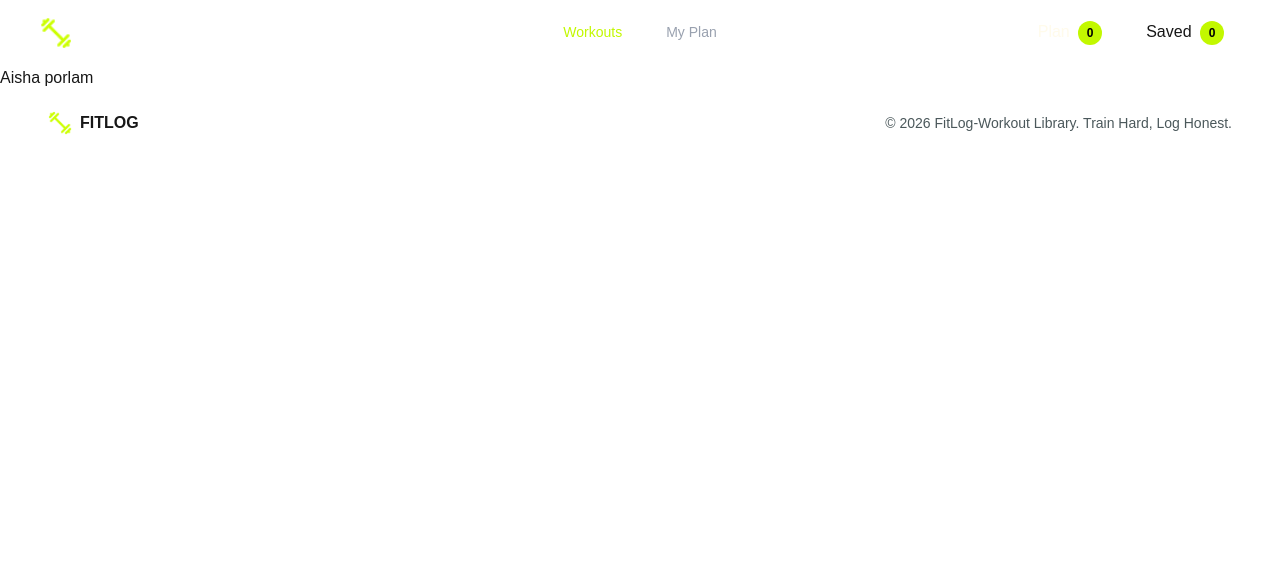
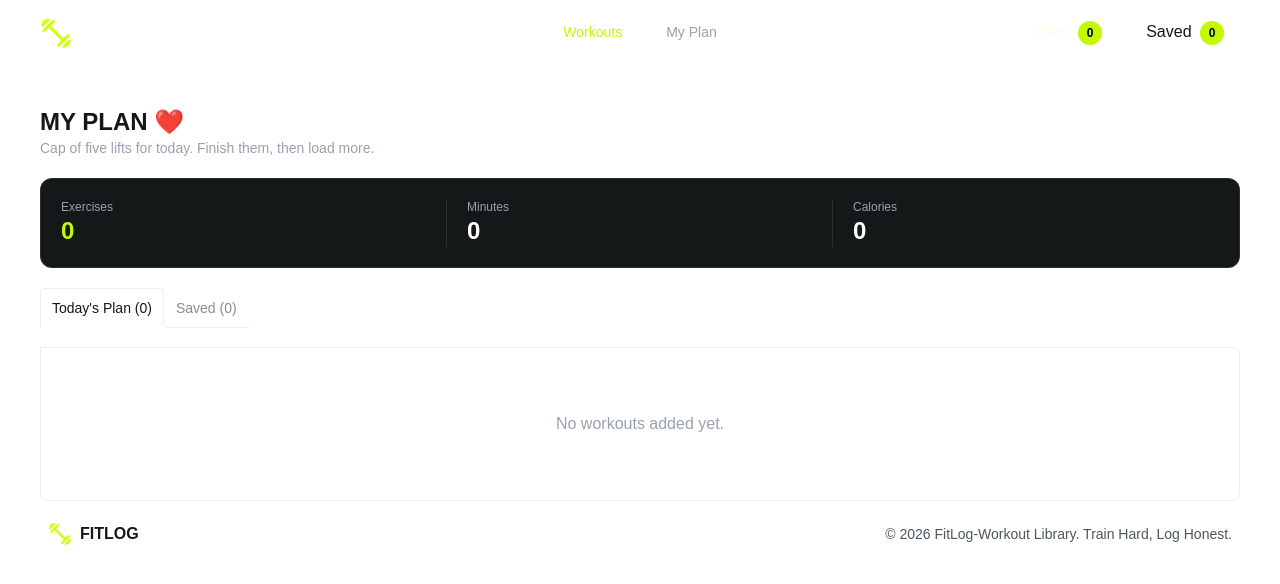
Before and after one commit to Antor11809/Assignment-6, a Next.js app: page /my-plan in a window 1280 px wide. Shown: the top 584 px of the page. Built offline with nearby package versions, Linux system fonts and the light colour scheme.

Commit message:
selected-workout-shown

```diff
--- a/package.json
+++ b/package.json
@@ -13,7 +13,8 @@
     "daisyui": "^5.7.50",
     "next": "16.4.2",
     "react": "19.3.0",
-    "react-dom": "19.3.0"
+    "react-dom": "19.3.0",
+    "react-toastify": "^11.1.0"
   },
   "devDependencies": {
     "@tailwindcss/turbopack": "^4",
--- a/src/app/layout.js
+++ b/src/app/layout.js
@@ -2,6 +2,9 @@ import { Geist, Geist_Mono } from "next/font/google";
 import "./globals.css";
 import Navbar from "@/components/shared/Navbar";
 import Footerpage from "@/components/shared/Footer";
+import WorkoutProvider from "@/context/WorkoutContext";
+import { ToastContainer } from "react-toastify";
+import "react-toastify/dist/ReactToastify.css";
 
 const geistSans = Geist({
   variable: "--font-geist-sans",
@@ -25,9 +28,15 @@ export default function RootLayout({ children }) {
       className={`${geistSans.variable} ${geistMono.variable} h-full antialiased`}
     >
       <body className="min-h-full flex flex-col">
+        <WorkoutProvider>
         <Navbar/>
         {children}
         <Footerpage/>
+        <ToastContainer  position="top-left"   autoClose={2000}
+  hideProgressBar
+  toastClassName="!min-h-0 !w-fit !max-w-[300px] !rounded-lg !text-xs !px-3 !py-2"
+  style={{ width: "auto" }}/>
+       </WorkoutProvider>
         </body>
     </html>
   );
--- a/src/app/my-plan/page.jsx
+++ b/src/app/my-plan/page.jsx
@@ -1,11 +1,158 @@
-import React from 'react';
 
-const page = () => {
-    return (
-        <div>
-            Aisha porlam
+"use client";
+
+import { WorkoutContext } from "@/context/WorkoutContext";
+import React, { useContext } from "react";
+
+const Page = () => {
+  const { todayPlan, savedWorkouts } = useContext(WorkoutContext);
+
+  console.log("todayPlan", todayPlan, savedWorkouts, "savedWorkouts");
+
+  return (
+    <div>
+      {/* Heading */}
+      <div className="mt-10 ml-10">
+        <h1 className="font-bold text-2xl">MY PLAN ❤️</h1>
+        <p className="text-sm text-gray-400">
+          Cap of five lifts for today. Finish them, then load more.
+        </p>
+      </div>
+
+      {/* Stats Section */}
+      <div className="grid grid-cols-3 bg-[#151819] border border-white/10 rounded-xl p-5 mt-5 ml-10 mr-10">
+        <div className="border-r border-white/10">
+          <p className="text-xs text-gray-400">Exercises</p>
+          <h2 className="text-2xl font-bold text-[#C2F800]">
+            {todayPlan.length}
+          </h2>
         </div>
-    );
+
+        <div className="border-r border-white/10 pl-5">
+          <p className="text-xs text-gray-400">Minutes</p>
+          <h2 className="text-2xl font-bold text-white">
+            {todayPlan.reduce(
+              (total, workout) => total + (Number(workout.duration) || 0),
+              0
+            )}
+          </h2>
+        </div>
+
+        <div className="pl-5">
+          <p className="text-xs text-gray-400">Calories</p>
+          <h2 className="text-2xl font-bold text-white">
+            {todayPlan.reduce(
+              (total, workout) =>
+                total + (Number(workout.caloriesBurned) || 0),
+              0
+            )}
+          </h2>
+        </div>
+      </div>
+
+      {/* DaisyUI Tabs */}
+      <div className="tabs tabs-lift mx-4 md:mx-10 mt-5">
+
+        {/* Today's Plan Tab */}
+        <input
+          type="radio"
+          name="my_tabs_3"
+          className="tab mb-5"
+          aria-label={`Today's Plan (${todayPlan.length})`}
+          defaultChecked
+        />
+
+        <div className="tab-content bg-base-100 border-base-300 p-4 md:p-6">
+
+          {todayPlan.length === 0 ? (
+            <p className="text-gray-400 text-center py-10">
+              No workouts added yet.
+            </p>
+          ) : (
+            todayPlan.map((workout, index) => (
+              <div
+                key={workout.id ?? index}
+                className="flex flex-col sm:flex-row sm:items-center gap-4 bg-[#151819] border border-white/10 rounded-xl p-3 md:p-4 mb-3"
+              >
+                {/* Workout Image */}
+                <img
+                  src={workout.image}
+                  alt={workout.name}
+                  className="w-full sm:w-28 h-36 sm:h-20 rounded-lg object-cover"
+                />
+
+                {/* Workout Information */}
+                <div className="flex-1">
+                  <h2 className="text-white text-sm font-bold uppercase">
+                    {workout.name}
+                  </h2>
+
+                  <p className="text-gray-400 text-xs mt-1">
+                    {workout.muscleGroups?.join(", ")}
+                  </p>
+
+                  <div className="flex flex-wrap items-center gap-3 mt-2 text-xs text-gray-300">
+                    <span>⏱ {workout.duration} min</span>
+                    <span>🔥 {workout.caloriesBurned} kcal</span>
+                    <span>⭐ {workout.rating}</span>
+                  </div>
+                </div>
+              </div>
+            ))
+          )}
+        </div>
+
+        {/* Saved Tab */}
+        <input
+          type="radio"
+          name="my_tabs_3"
+          className="tab mb-5"
+          aria-label={`Saved (${savedWorkouts.length})`}
+        />
+
+        <div className="tab-content bg-base-100 border-base-300 p-4 md:p-6">
+
+          {savedWorkouts.length === 0 ? (
+            <p className="text-gray-400 text-center py-10">
+              No saved workouts found.
+            </p>
+          ) : (
+            savedWorkouts.map((workout, index) => (
+              <div
+                key={workout.id ?? index}
+                className="flex flex-col sm:flex-row sm:items-center gap-4 bg-[#151819] border border-white/10 rounded-xl p-3 md:p-4 mb-3"
+              >
+                {/* Workout Image */}
+                <img
+                  src={workout.image}
+                  alt={workout.name}
+                  className="w-full sm:w-28 h-36 sm:h-20 rounded-lg object-cover"
+                />
+
+                {/* Workout Information */}
+                <div className="flex-1">
+                  <h2 className="text-white text-sm font-bold uppercase">
+                    {workout.name}
+                  </h2>
+
+                  <p className="text-gray-400 text-xs mt-1">
+                    {workout.muscleGroups?.join(", ")}
+                  </p>
+
+                  <div className="flex flex-wrap items-center gap-3 mt-2 text-xs text-gray-300">
+                    <span>⏱ {workout.duration} min</span>
+                    <span>🔥 {workout.caloriesBurned} kcal</span>
+                    <span>⭐ {workout.rating}</span>
+                  </div>
+                </div>
+              </div>
+            ))
+          )}
+        </div>
+
+      </div>
+    </div>
+  );
 };
 
-export default page;
+export default Page;
--- a/src/app/workouts/[id]/page.jsx
+++ b/src/app/workouts/[id]/page.jsx
@@ -1,4 +1,6 @@
 
+import AddToPlanButton from "@/components/buttonDetails/AddToPlanButton";
+import SaveForLaterButton from "@/components/buttonDetails/SaveForLaterButton";
 import React from "react";
 
 const WorkoutDetails = async ({ params }) => {
@@ -104,13 +106,8 @@ const WorkoutDetails = async ({ params }) => {
 
           {/* Action Buttons */}
           <div className="flex flex-wrap gap-2 mt-4">
-            <button className="bg-[#C2F800] text-black px-4 py-2 rounded-lg text-xs font-bold hover:bg-[#d5ff4d] transition">
-              ➕ Add to today's plan
-            </button>
-
-            <button className="border border-white/30 text-white px-4 py-2 rounded-lg text-xs font-semibold hover:border-[#C2F800] transition">
-              💾 Save for later
-            </button>
+         <AddToPlanButton workout={workout}/>
+         <SaveForLaterButton workout={workout}/>
           </div>
 
         </div>
--- /dev/null
+++ b/src/components/buttonDetails/AddToPlanButton.jsx
@@ -0,0 +1,24 @@
+"use client"
+import  { WorkoutContext } from '@/context/WorkoutContext';
+import React, { useContext } from 'react';
+import { toast } from 'react-toastify';
+
+const AddToPlanButton = ({workout}) => {
+    const{ todayPlan, setTodayPlan} = useContext(WorkoutContext);
+
+    const handleAdd = () => {
+        console.log("Clicked", workout);
+        toast.success(`you have Succesfully added ${workout.name}`)
+        setTodayPlan([...todayPlan, workout])
+
+    }
+    return (
+            <button className="bg-[#C2F800] text-black px-4 py-2 rounded-lg text-xs font-bold hover:bg-[#d5ff4d] transition"
+            onClick={() => handleAdd()}
+            >
+              ➕ Add to today's plan
+            </button>
+    );
+};
+
+export default AddToPlanButton;
--- /dev/null
+++ b/src/components/buttonDetails/SaveForLaterButton.jsx
@@ -0,0 +1,24 @@
+"use client"
+import  { WorkoutContext } from '@/context/WorkoutContext';
+import React, { useContext } from 'react';
+import { toast } from 'react-toastify';
+
+const SaveForLaterButton = ({workout}) => {
+     const {savedWorkouts, setSavedWorkouts} = useContext(WorkoutContext);
+
+    const handleSaveForLater = () => {
+        console.log("Clicked", workout);
+         toast.success(`you have Succesfully Saved the workout ${workout.name}`)
+        setSavedWorkouts([...savedWorkouts, workout])
+
+    }
+    return (
+            <button className="bg-blue-900 border border-amber-300 text-white px-4 py-2 rounded-lg text-xs font-bold hover:bg-[#05043f] transition"
+            onClick={() => handleSaveForLater()}
+            >
+             Saved For Later
+            </button>
+    );
+};
+
+export default SaveForLaterButton;
--- a/src/components/shared/Navbar.jsx
+++ b/src/components/shared/Navbar.jsx
@@ -46,7 +46,7 @@ const Navbar = () => {
   <Link href="/my-plan" className=" text-amber-50 px-4 py-2 rounded-full">
     Plan <span className="ml-1 w-6 h-6 bg-[#C2F800] text-black rounded-full inline-flex items-center justify-center text-xs font-bold" > 0 </span>
   </Link>
-  <Link href="/my-plan" className=" px-4 py-2 rounded-full">
+  <Link href="/my-plan?tab=saved" className=" px-4 py-2 rounded-full">
     Saved <span className="ml-1 w-6 h-6 bg-[#C2F800] text-black rounded-full inline-flex items-center justify-center text-xs font-bold">0</span>
   </Link>
 </div>
--- /dev/null
+++ b/src/context/WorkoutContext.jsx
@@ -0,0 +1,20 @@
+"use client"
+import { Children, createContext, useState } from "react";
+
+
+
+export const WorkoutContext = createContext({})
+
+ const WorkoutProvider = ({ children }) => {
+
+  const [todayPlan, setTodayPlan] = useState([]);
+  const [savedWorkouts, setSavedWorkouts] = useState([]);
+
+const sharedData = {
+    todayPlan, setTodayPlan, savedWorkouts, setSavedWorkouts
+};
+
+  return <WorkoutContext.Provider value = {sharedData}>{children}</WorkoutContext.Provider>
+}
+
+export default WorkoutProvider;
```
Also changed, not shown: src/components/homepage.jsx/Cards.jsx (+33 -12 lines), 1 other file (tests, documents, lock files or other folders).
